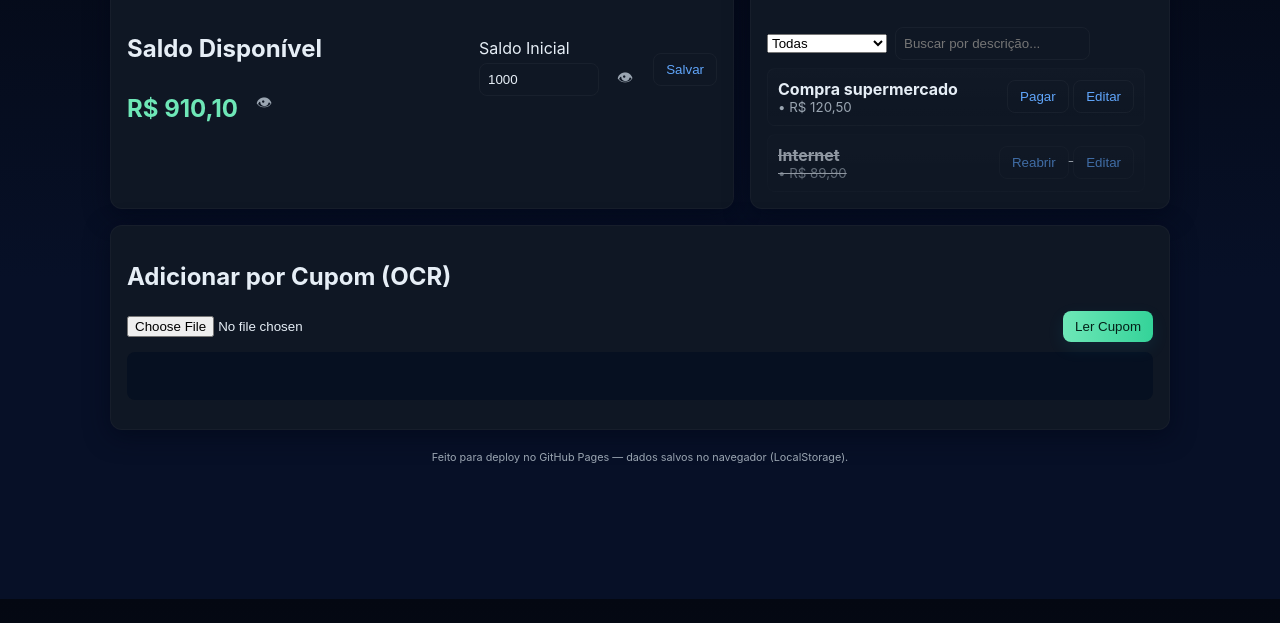
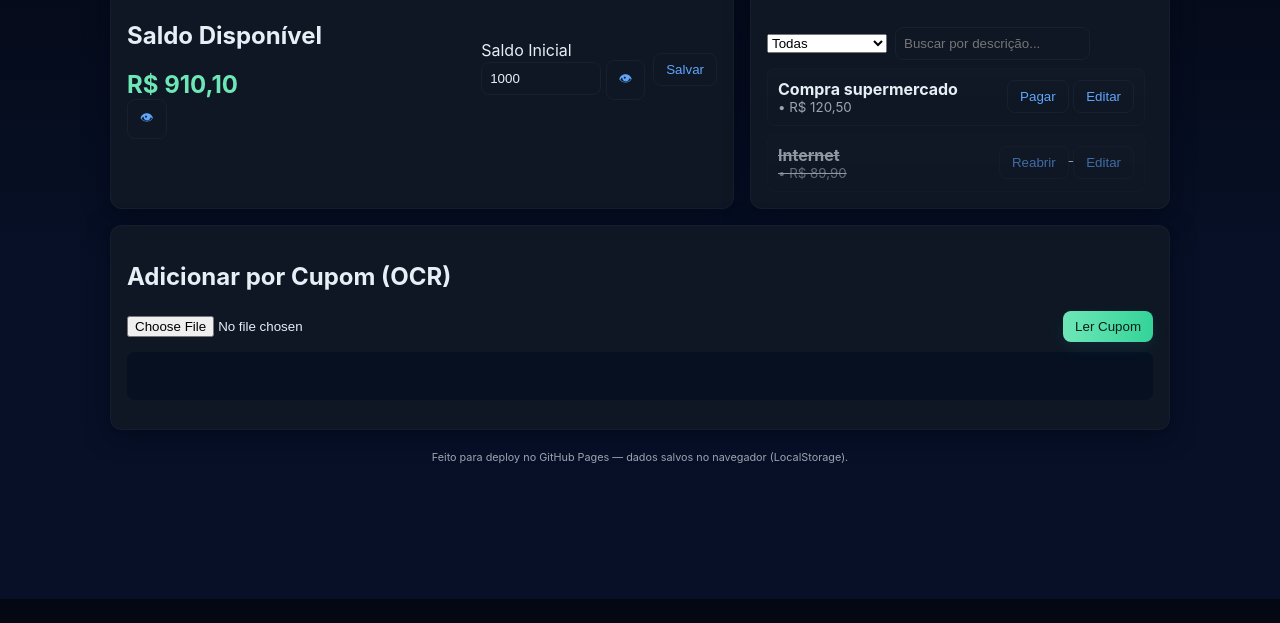
Before and after one commit to NatureIA/moneydash, a plain HTML site: page index.html in a window 1280 px wide. Shown: the part 201-824 px from the top of the page. Drawn offline with Linux system fonts and the light colour scheme.

Commit message:
Update index.html

```diff
--- a/index.html
+++ b/index.html
@@ -6,6 +6,7 @@
   <title>Fluxo Financeiro — Plataforma</title>
   <meta name="description" content="Plataforma para controlar contas a pagar e OCR de cupons — rodando no navegador e no GitHub Pages.">
   <link rel="stylesheet" href="style.css">
+  <!-- Tesseract.js para OCR -->
   <script src="https://cdn.jsdelivr.net/npm/tesseract.js@5/dist/tesseract.min.js"></script>
 </head>
 <body>
@@ -31,16 +32,16 @@
       <section class="panel balance-panel">
         <div>
           <h2>Saldo Disponível</h2>
-          <div class="saldo-wrap">
+          <div class="saldo-row">
             <div id="saldo" class="saldo">R$ 0,00</div>
-            <button id="toggleSaldo" class="eye">👁</button>
+            <button id="toggleSaldo" class="icon-btn" title="Mostrar/ocultar saldo">👁</button>
           </div>
         </div>
         <div class="balance-controls">
           <label>Saldo Inicial
-            <div class="saldo-wrap">
+            <div class="saldo-row">
               <input id="initialBalance" type="number" step="0.01" />
-              <button id="toggleInitial" class="eye">👁</button>
+              <button id="toggleInitial" class="icon-btn" title="Mostrar/ocultar saldo inicial">👁</button>
             </div>
           </label>
           <button id="saveInitial">Salvar</button>
@@ -78,7 +79,7 @@
     </footer>
   </div>
 
-  <!-- modal -->
+  <!-- modal container -->
   <div id="modal" class="modal hidden" aria-hidden="true">
     <div class="modal-content">
       <button id="closeModal" class="close">✕</button>
@@ -102,6 +103,7 @@
   </div>
 
   <input id="importFile" type="file" accept="application/json" class="hidden" />
+
   <script src="script.js" defer></script>
 </body>
 </html>
```
